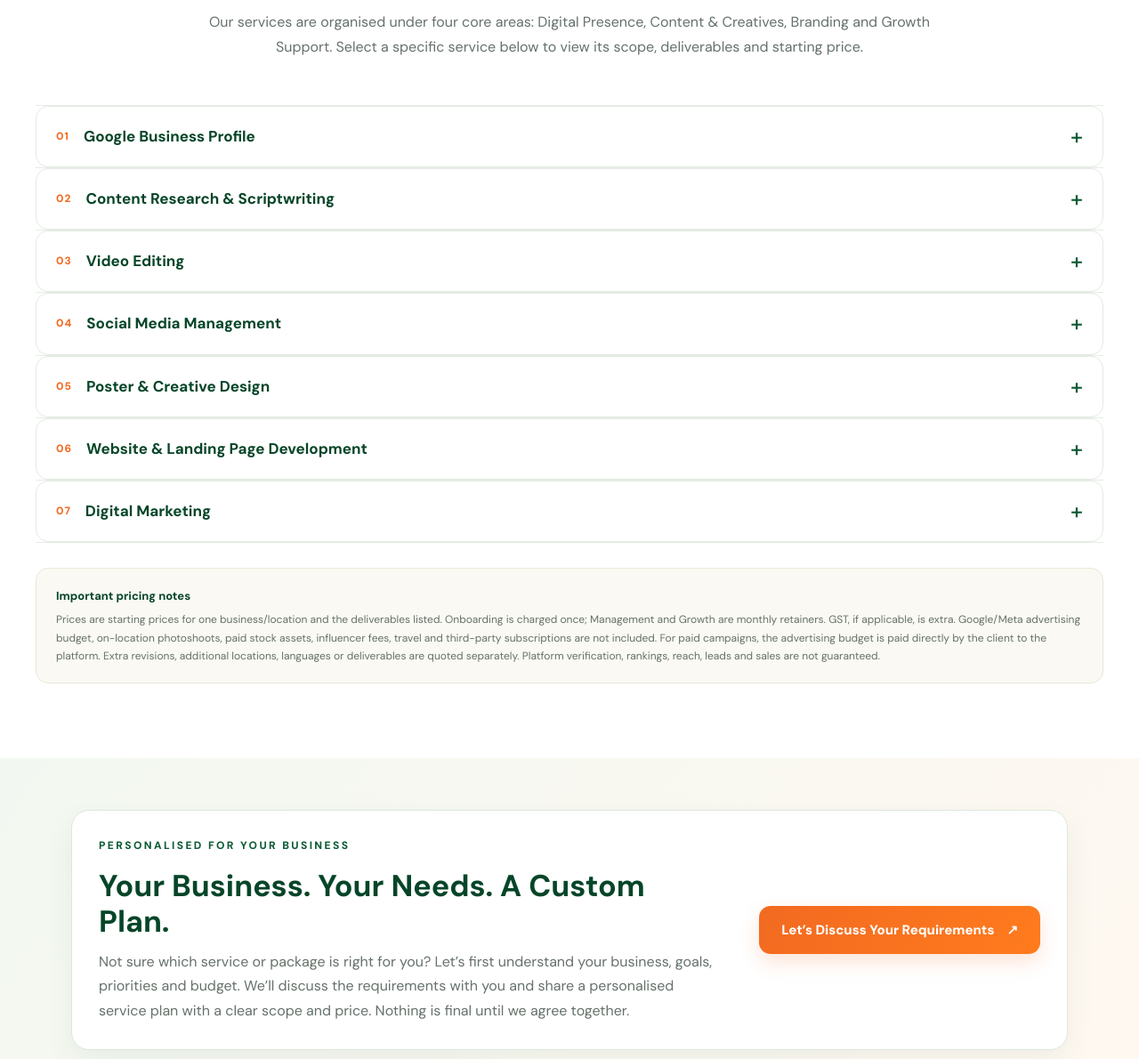
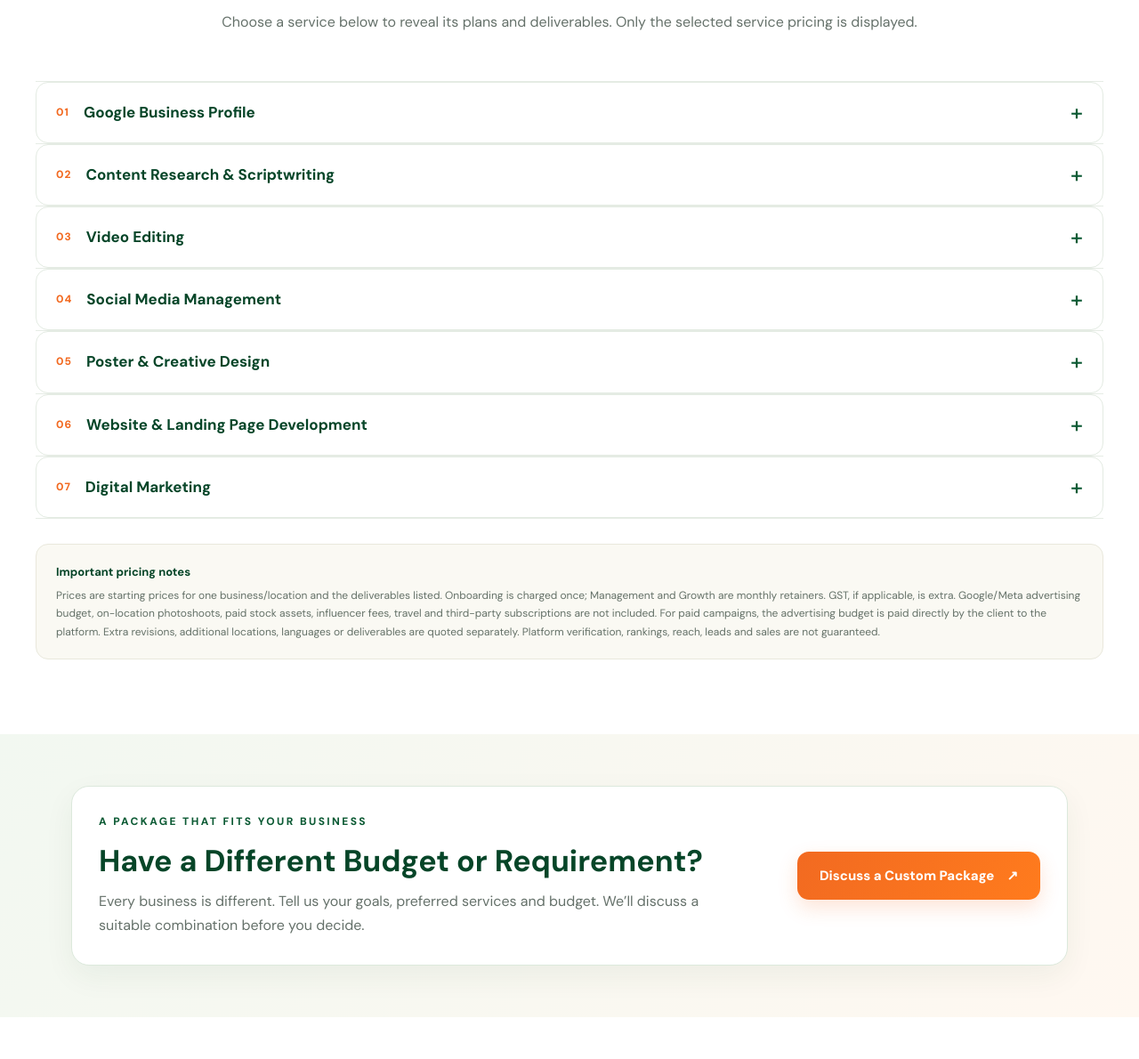
Before and after one commit to nirajsharmadm/bazaarvistaar, a plain HTML site: page pricing.html in a window 1280 px wide. Shown: the part 690-1880 px from the top of the page at 89% size. Drawn offline with Linux system fonts and the light colour scheme.

Commit message:
Revert conversation changes to pricing.html

```diff
--- a/pricing.html
+++ b/pricing.html
@@ -3,7 +3,7 @@
 <head>
   <meta charset="UTF-8">
   <meta name="viewport" content="width=device-width, initial-scale=1.0">
-  <meta name="description" content="Service-wise digital marketing agency pricing for digital presence, content, branding and growth support across Uttar Pradesh.">
+  <meta name="description" content="Transparent, service-wise onboarding, monthly management and growth pricing for Uttar Pradesh businesses from BazaarVistaar.">
   <meta name="theme-color" content="#0d5b35">
   <title>Service-wise Pricing | BazaarVistaar</title>
   <link rel="icon" href="assets/bazaarvistaar-logo.png">
@@ -27,7 +27,7 @@
   <section class="pricing-page-hero"><div class="container pricing-page-hero-inner">
     <p class="eyebrow"><span></span> CLEAR PRICING. PRACTICAL GROWTH.</p>
     <h1>Find the Right Digital Solution<br><span>for Your Business.</span></h1>
-    <p>Choose individual services or combine them into a monthly engagement. BazaarVistaar provides digital presence, content and creative production, branding and growth support to businesses across Uttar Pradesh.</p>
+    <p>From getting discovered online to building your brand and growing your audience, choose a service package that matches your business goals and budget.</p>
     <a class="text-link" href="#service-pricing">Explore Pricing <span>↓</span></a> <a class="text-link pricing-whatsapp" href="#contact" data-plan="Pricing consultation — Please help me choose the right service">Talk to Us on WhatsApp <span>↗</span></a>
   </div></section>
 
@@ -36,7 +36,7 @@
       <div class="catalogue-intro">
         <p class="eyebrow">BAZAARVISTAAR SERVICE MENU</p>
         <h2>Select a service to <span>view its pricing.</span></h2>
-        <p>Our services are organised under four core areas: Digital Presence, Content &amp; Creatives, Branding and Growth Support. Select a specific service below to view its scope, deliverables and starting price.</p>
+        <p>Choose a service below to reveal its plans and deliverables. Only the selected service pricing is displayed.</p>
 
       </div>
 
@@ -139,10 +139,10 @@
     </div>
   </section>
 
-      <section class="pricing-custom-section" id="customised-plan">
+      <section class="pricing-custom-section">
         <div class="pricing-custom-inner">
-          <div><p class="eyebrow">PERSONALISED FOR YOUR BUSINESS</p><h2>Your Business. Your Needs. A Custom Plan.</h2><p>Not sure which service or package is right for you? Let’s first understand your business, goals, priorities and budget. We’ll discuss the requirements with you and share a personalised service plan with a clear scope and price. Nothing is final until we agree together.</p></div>
-          <a class="btn pricing-whatsapp" href="#contact" data-plan="Personalised Digital Growth Plan — I would like to discuss my business, goals, requirements and budget before receiving a customised proposal">Let’s Discuss Your Requirements <span>↗</span></a>
+          <div><p class="eyebrow">A PACKAGE THAT FITS YOUR BUSINESS</p><h2>Have a Different Budget or Requirement?</h2><p>Every business is different. Tell us your goals, preferred services and budget. We’ll discuss a suitable combination before you decide.</p></div>
+          <a class="btn pricing-whatsapp" href="#contact" data-plan="Custom Package — Please discuss my business goals, preferred services and budget">Discuss a Custom Package <span>↗</span></a>
         </div>
       </section>
       <section class="pricing-faq section" id="pricing-faq">
@@ -165,7 +165,7 @@
   <div class="footer-brand"><img src="assets/bazaarvistaar-logo.png" alt="BazaarVistaar"><p>Aapka Business, Ab Hoga Digital!</p></div>
   <div><b>Explore</b><a href="index.html#home">Home</a><a href="services.html">Services</a><a href="pricing.html">Pricing</a><a href="index.html#about">About Us</a><a href="contact.html">Contact Us</a></div>
   <div><b>Our Services</b><a href="#google-business-profile">Google Business Profile</a><a href="#content-research-scriptwriting">Content Research &amp; Scriptwriting</a><a href="#video-editing">Video Editing</a><a href="#website-building">Website Building</a><a href="#social-media-management">Social Media Management</a></div>
-  <div><b>Get in touch</b><a href="index.html#contact">Send an enquiry</a><span>Serving businesses across Uttar Pradesh</span></div>
+  <div><b>Get in touch</b><a href="index.html#contact">Send an enquiry</a><span>Serving local businesses &amp; MSMEs</span></div>
 </div><div class="footer-bottom"><div class="container"><a class="footer-privacy-link" href="privacy-policy.html">Privacy Policy</a></div></div><div class="footer-bottom"><div class="container">© <span id="year"></span> BazaarVistaar. All rights reserved. <span>Made for local business growth.</span></div></div></footer>
 <script src="config.js"></script><script src="script.js"></script>
 </body></html>
```
